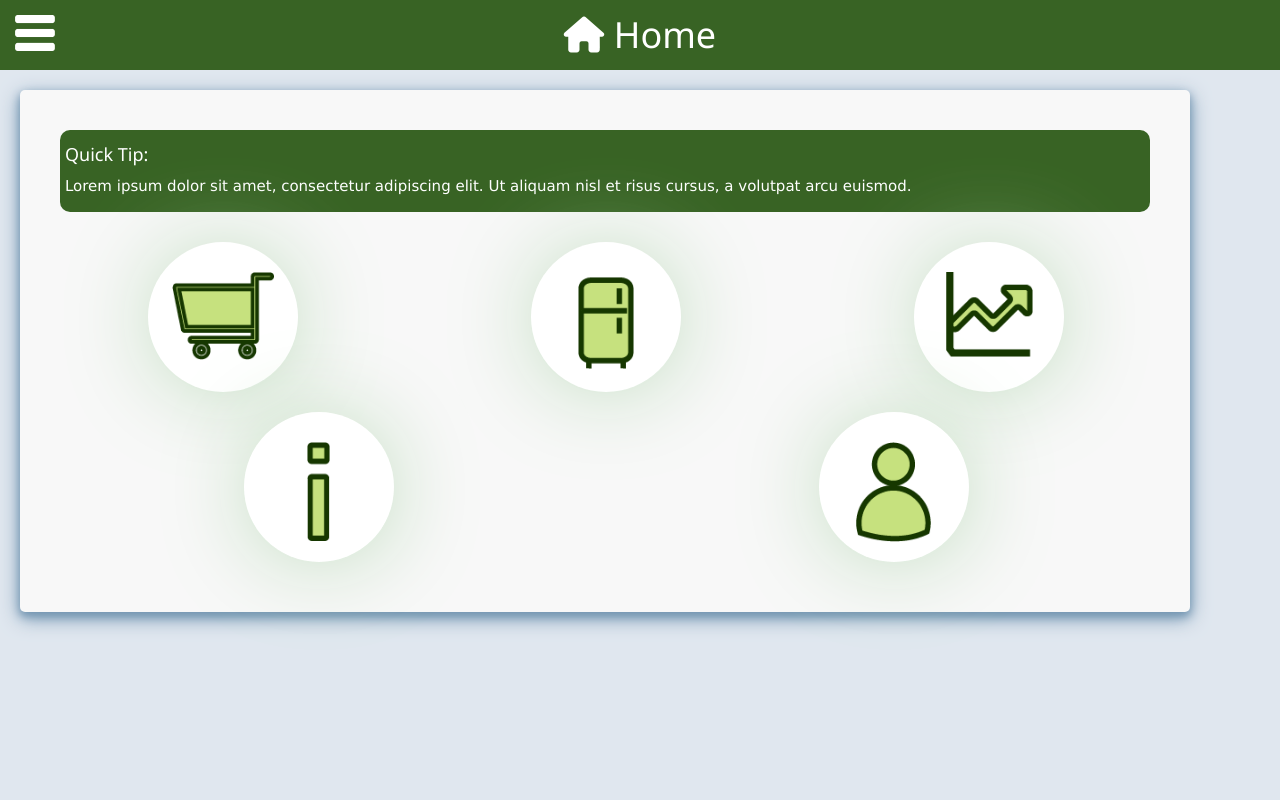
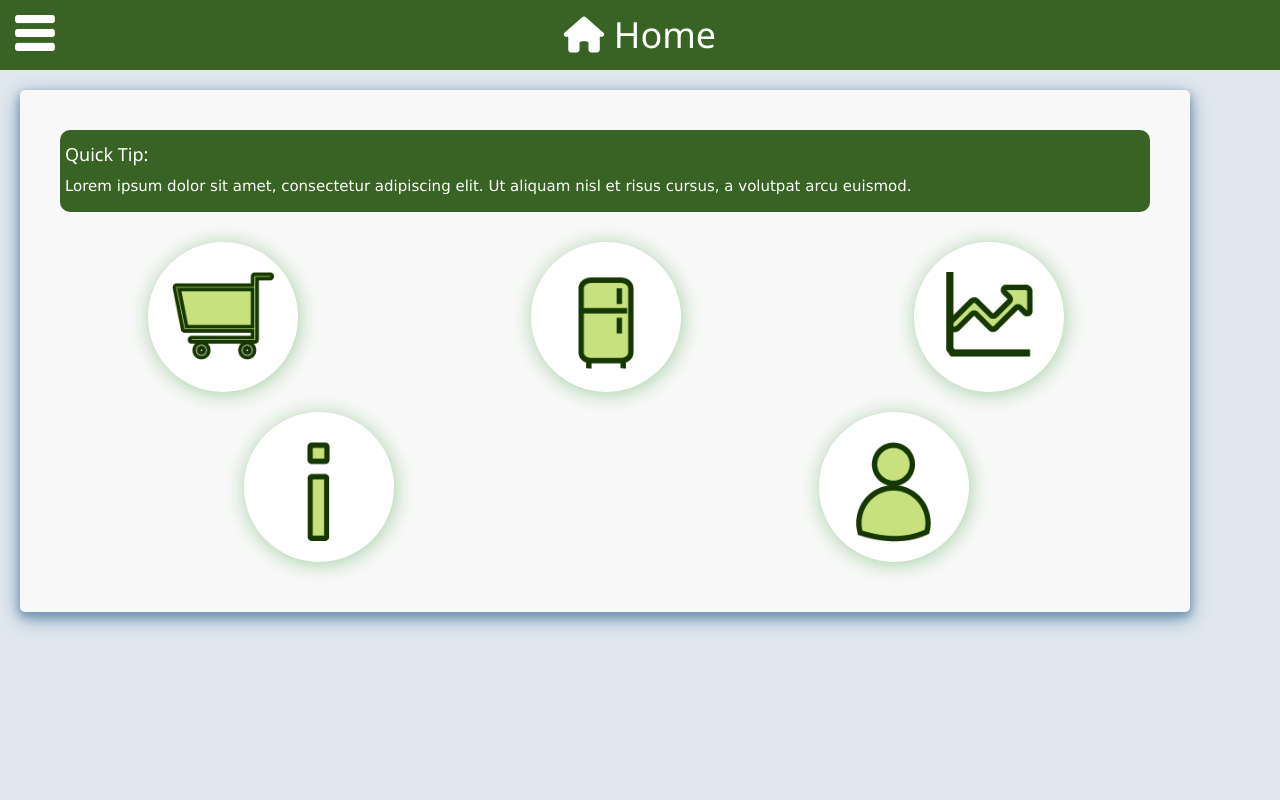
Before and after one commit to noah-seltzer/Deer-Lake, a PHP site: page / in a window 1280 px wide. Run offline with PHP 8.4, Linux system fonts and the light colour scheme; some libraries are stand-ins or nearby versions.

Commit message:
circle changes

```diff
--- a/style/base.css
+++ b/style/base.css
@@ -118,7 +118,7 @@ body {
     width:150px;
     background-color:white;
     border-radius:50%;
-    box-shadow: 0px 1px 10px -10px #A5CFA2, 1px 2px 100px -15px #A5CFA2;
+    box-shadow: 0px 1px 10px -10px #A5CFA2, 1px 2px 20px 0px #A5CFA2;
     margin-left: auto;
     margin-right: auto;
     margin-bottom: 20px;
```
